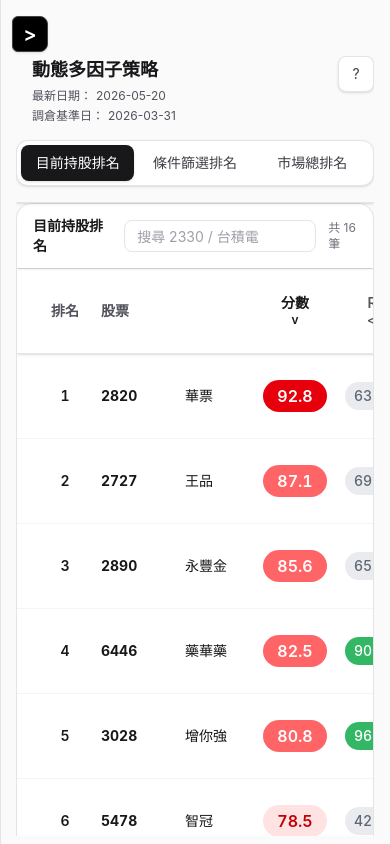
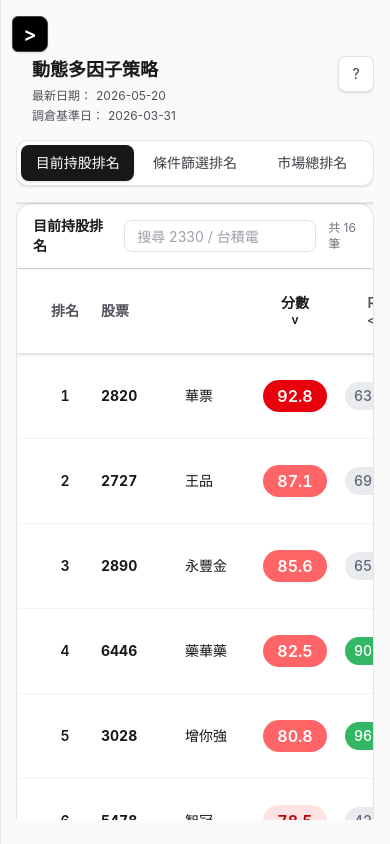
Before and after one commit to amu-0713/my-stock-rank, a React (Vite) app: page /strategy/1 in a window 390 px wide. Built offline with nearby package versions, Linux system fonts and the light colour scheme.

Commit message:
Update StrategyPage.jsx

```diff
--- a/src/pages/StrategyPage.jsx
+++ b/src/pages/StrategyPage.jsx
@@ -97,16 +97,15 @@ export default function StrategyPage() {
 
   return (
     <AppSidebarLayout contentClassName="max-w-[960px] mx-auto" flushTopOnLandscape>
-      {/* 1. 最外層容器：
-        全面鎖定高度為 `h-[calc(100dvh-4rem)]`，無論直式橫式或電腦，
-        都強制讓整頁的高度死死卡在可視螢幕內，並用 overflow-hidden 徹底阻斷整頁 scroll。
+      {/*
+        最外層容器優化：
+        針對橫式（landscape:max-md:）加入 fixed, inset-0, h-dvh, overflow-hidden
+        完美將手機橫盤畫面的高度鎖定在可視範圍內，阻斷整頁不正常的捲動。
       */}
-      <div className="flex w-full h-[calc(100dvh-4rem)] sm:h-[calc(100vh-5rem)] min-h-0 flex-col max-w-[960px] mx-auto overflow-hidden landscape:max-md:fixed landscape:max-md:inset-0 landscape:max-md:h-dvh landscape:max-md:max-w-none landscape:max-md:mx-0 landscape:max-md:w-[calc(100%+2rem)] landscape:max-md:-mx-4 landscape:max-md:pl-10">
+      <div className="flex h-[calc(100vh-5rem)] min-h-0 flex-col sm:h-[calc(100vh-5rem)] max-w-[960px] mx-auto overflow-hidden landscape:max-md:fixed landscape:max-md:inset-0 landscape:max-md:h-dvh landscape:max-md:max-w-none landscape:max-md:mx-0 landscape:max-md:w-[calc(100%+2rem)] landscape:max-md:-mx-4 landscape:max-md:overflow-hidden landscape:max-md:pl-10">
 
-        {/* 2. Header 區塊：
-          加上 flex-shrink-0，確保上方的標題與頁籤在直式小螢幕下絕對不會被壓縮變形。
-        */}
-        <div className="flex-shrink-0 sticky top-0 z-50 space-y-4 border-b border-zinc-200 bg-zinc-50 pb-4 shadow-sm sm:space-y-6 sm:pb-6 landscape:max-md:space-y-0 landscape:max-md:pb-0 landscape:max-md:pt-0">
+        {/* Header */}
+        <div className="sticky top-0 z-50 space-y-4 border-b border-zinc-200 bg-zinc-50 pb-4 shadow-sm sm:space-y-6 sm:pb-6 landscape:max-md:space-y-0 landscape:max-md:pb-0 landscape:max-md:pt-0">
           <div className="flex items-start justify-between gap-3 landscape:max-md:hidden">
             <div>
               <div className="pl-4 text-lg font-semibold sm:text-xl">{title}</div>
@@ -135,12 +134,8 @@ export default function StrategyPage() {
           </div>
         </div>
 
-        {/* 3. 下方內容與表格區塊：
-          使用 `flex-1 min-h-0`。這步是讓直式不破版的終極核心！
-          它會強迫這個區塊自動吃滿扣除 Header 後的「剩餘精確高度」。
-          當高度被固定住後，RankList 內部的滾動機制就會被完美激活，少掉的三檔股票就能流暢滑到了！
-        */}
-        <div className="flex-1 min-h-0 bg-zinc-50 overflow-hidden">
+        {/* 內容區塊：完全禁止外部捲動，只讓 RankList 內部捲動 */}
+        <div className="min-h-0 flex-1 bg-zinc-50 overflow-hidden landscape:max-md:overflow-hidden">
           {loading ? (
             <div className="rounded-xl border border-zinc-200 bg-white p-5 text-sm text-zinc-600">
               資料載入中...
@@ -150,7 +145,7 @@ export default function StrategyPage() {
               {error}
             </div>
           ) : (
-            <div className="h-full min-h-0">
+            <div className="h-full min-h-0 landscape:max-md:h-full">
               <div className="h-full min-h-0 landscape:max-md:pr-6 landscape:max-md:scale-[0.9] landscape:max-md:origin-top-left landscape:max-md:w-[111.111%]">
                 <RankList
                   title={tabItems.find((tab) => tab.id === activeTab)?.label}
@@ -164,7 +159,6 @@ export default function StrategyPage() {
             </div>
           )}
         </div>
-
       </div>
     </AppSidebarLayout>
   )
```
